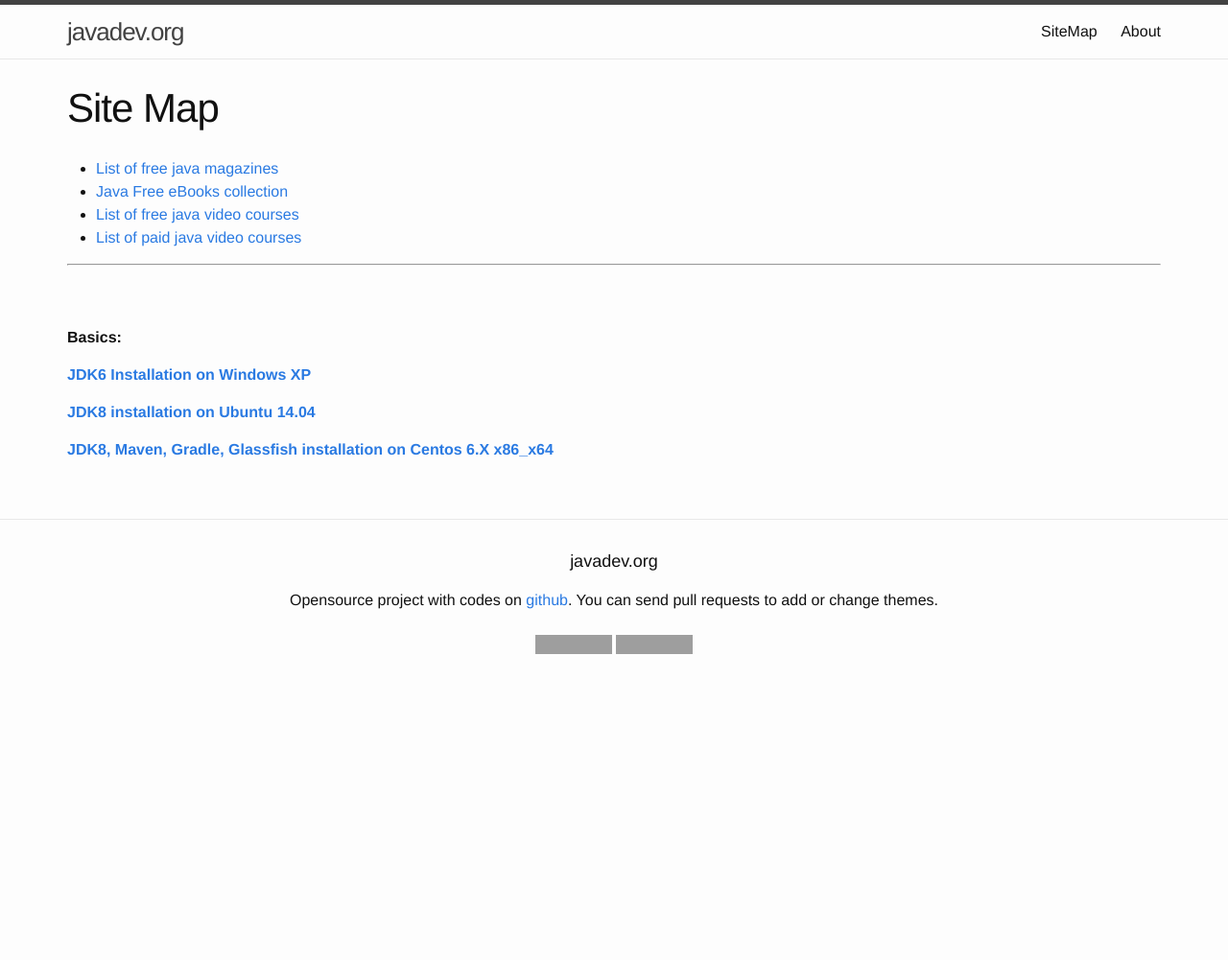
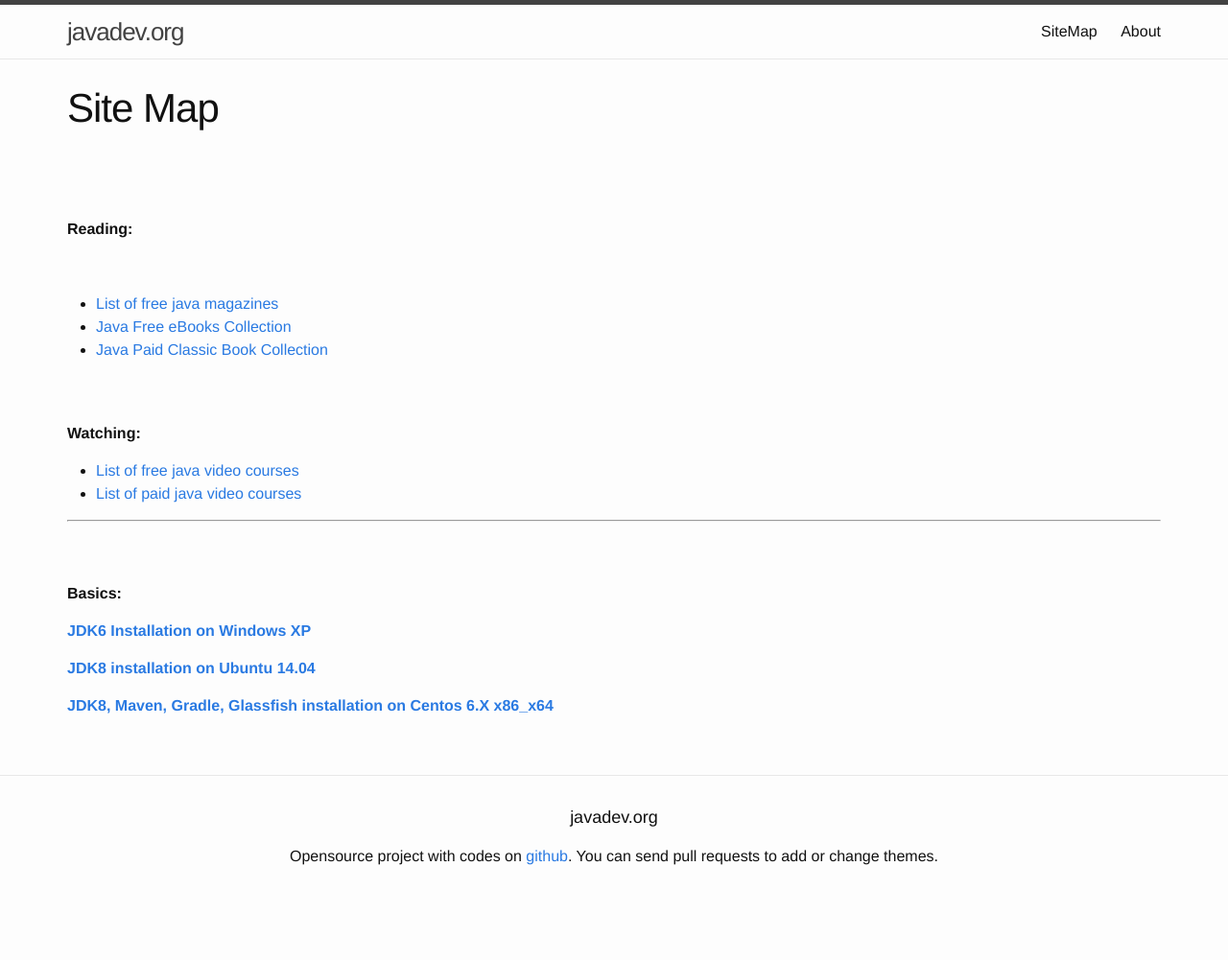
Before and after one commit to webmakaka/javadev.org, a Jekyll site: the page built from website/sitemap.md, in a window 1280 px wide. Shown: the whole page at 96% size. Built offline with Jekyll 4.4.1, drawn with Linux system fonts in a browser that asks for light colours; before the commit the page ends 900 px from its top, so only the background shows below that; grey boxes are pictures that could not be loaded.

Commit message:
added classic books

```diff
--- a/website/sitemap.md
+++ b/website/sitemap.md
@@ -4,12 +4,25 @@ title: Site Map
 permalink: /sitemap/
 ---
 
+<br/><br/>
+
+
+**Reading:**
+
+<br/>
 
 <ul>
+<li><a href="/library/magazines/java_magazine/">List of free java magazines</a></li>
+<li><a href="http://javadev.org/jekyll/update/2015/03/07/java-free-ebooks-collection.html">Java Free eBooks Collection</a></li>
+<li><a href="/library/books/classic/">Java Paid Classic Book Collection</a></li>
+</ul>
 
 
-<li><a href="/library/magazines/java_magazine/">List of free java magazines</a></li>
-<li><a href="http://javadev.org/jekyll/update/2015/03/07/java-free-ebooks-collection.html">Java Free eBooks collection</a></li>
+<br/><br/>
+**Watching:**
+<br/>
+
+<ul>
 <li><a href="http://javadev.org/jekyll/update/2015/02/15/java-free-video-courses-collection.html">List of free java video courses</a></li>
 <li><a href="http://javadev.org/jekyll/update/2015/02/15/java-paid-video-courses-collection.html">List of paid java video courses</a></li>
 
```
Also changed, not shown: website/library/collections/books/paid/classic.md (added, +12 -0 lines).
